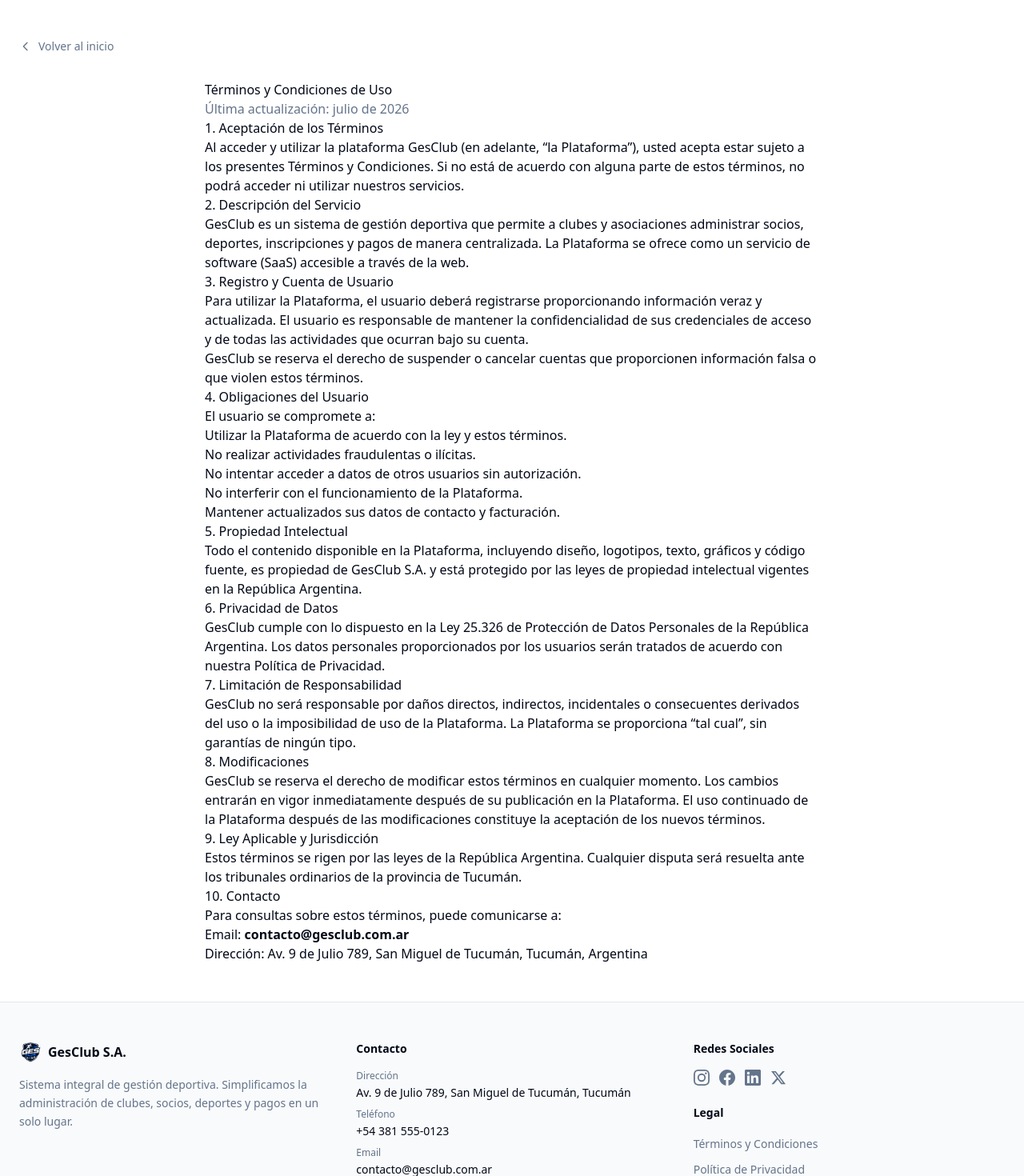
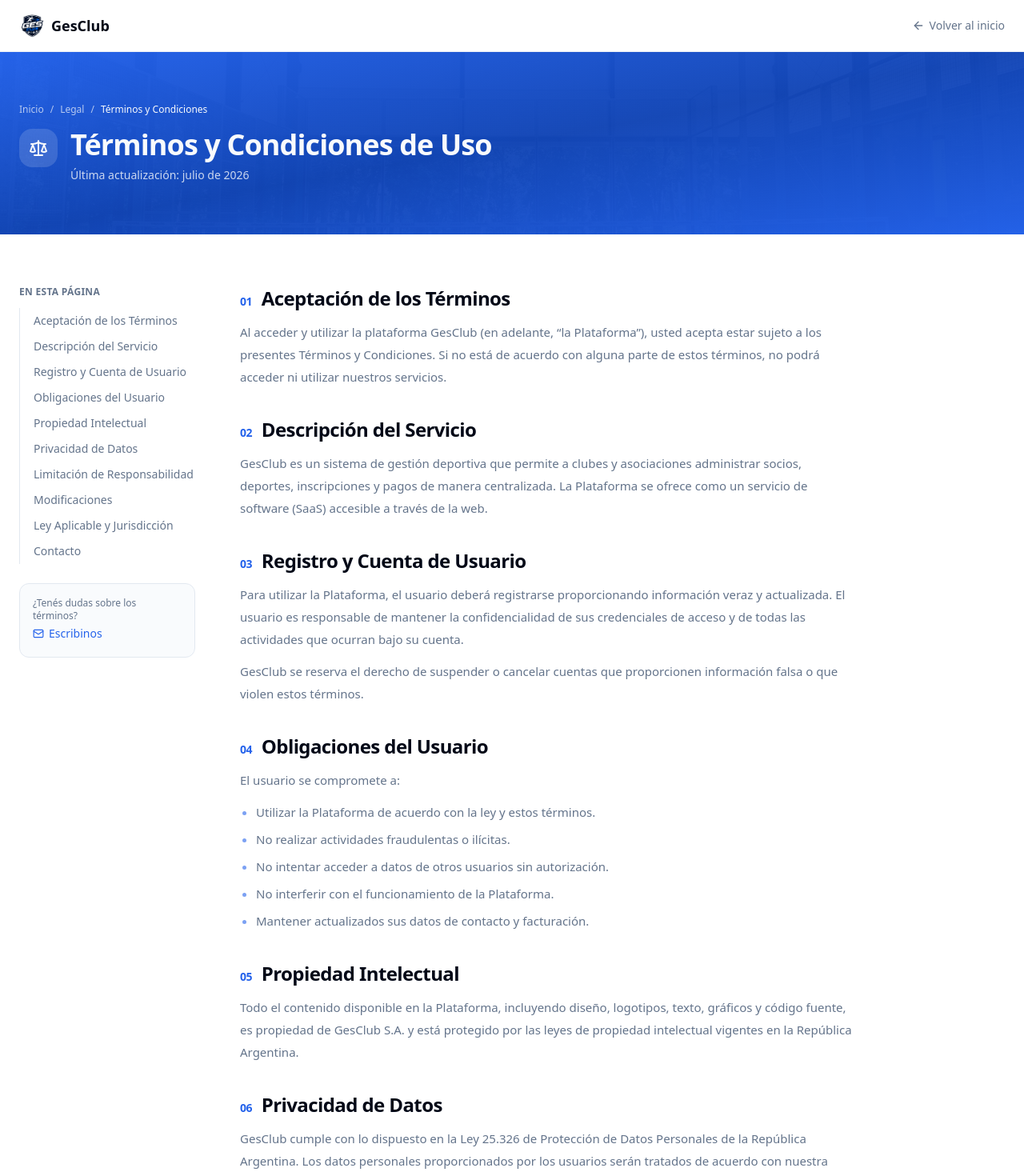
Before and after one commit to NiicoVarelaa/Gestion-Club-Deportivo, a React (Vite) app in the folder club-deportivo/client/: page /terminos in a window 1280 px wide. Shown: the top 1470 px of the page at 80% size. Built offline with nearby package versions, Linux system fonts and the light colour scheme; no server answers.

Commit message:
feat: redesign terms page with sticky header, hero and table of contents

```diff
--- a/club-deportivo/client/src/pages/public/Terminos.jsx
+++ b/club-deportivo/client/src/pages/public/Terminos.jsx
@@ -1,39 +1,151 @@
 import { Link } from 'react-router-dom'
+import { motion } from 'framer-motion'
 import Footer from '@/components/Footer'
+import { ArrowLeft, Scale, Mail, MapPin } from 'lucide-react'
+
+const sections = [
+  { id: 'aceptacion', title: 'Aceptación de los Términos' },
+  { id: 'servicio', title: 'Descripción del Servicio' },
+  { id: 'registro', title: 'Registro y Cuenta de Usuario' },
+  { id: 'obligaciones', title: 'Obligaciones del Usuario' },
+  { id: 'propiedad', title: 'Propiedad Intelectual' },
+  { id: 'privacidad', title: 'Privacidad de Datos' },
+  { id: 'responsabilidad', title: 'Limitación de Responsabilidad' },
+  { id: 'modificaciones', title: 'Modificaciones' },
+  { id: 'jurisdiccion', title: 'Ley Aplicable y Jurisdicción' },
+  { id: 'contacto', title: 'Contacto' },
+]
+
+const listClass = 'list-disc space-y-1.5 pl-5 marker:text-primary/60'
+
+function Section({ id, number, title, children }) {
+  return (
+    <section id={id} className="scroll-mt-24">
+      <h2 className="flex items-baseline gap-3 text-xl font-bold tracking-tight text-foreground sm:text-2xl">
+        <span className="text-sm font-semibold tabular-nums text-primary">
+          {String(number).padStart(2, '0')}
+        </span>
+        {title}
+      </h2>
+      <div className="mt-3 space-y-3 text-[15px] leading-7 text-muted-foreground">{children}</div>
+    </section>
+  )
+}
 
 export default function Terminos() {
   return (
-    <div className="min-h-screen bg-background">
-      <div className="container mx-auto px-6 py-12">
+    <div className="flex min-h-screen flex-col bg-background">
+      <header className="sticky top-0 z-40 border-b border-border/60 bg-background/80 backdrop-blur-xl">
+        <div className="container mx-auto flex h-16 items-center justify-between px-6">
+          <Link to="/" className="flex items-center gap-2">
+            <img src="/logo.png" alt="GesClub" className="h-8 w-auto" />
+            <span className="hidden text-lg font-bold sm:block">GesClub</span>
+          </Link>
           <Link
             to="/"
-          className="inline-flex items-center gap-2 text-sm text-muted-foreground hover:text-foreground transition-colors mb-8"
+            className="inline-flex items-center gap-1.5 text-sm text-muted-foreground transition-colors hover:text-foreground"
           >
-          <svg className="w-4 h-4" fill="none" viewBox="0 0 24 24" stroke="currentColor">
-            <path strokeLinecap="round" strokeLinejoin="round" strokeWidth={2} d="M15 19l-7-7 7-7" />
-          </svg>
+            <ArrowLeft className="h-4 w-4" />
             Volver al inicio
           </Link>
+        </div>
+      </header>
 
-        <article className="prose prose-sm dark:prose-invert max-w-3xl mx-auto">
-          <h1>Términos y Condiciones de Uso</h1>
-          <p className="text-muted-foreground">Última actualización: julio de 2026</p>
+      <section className="relative overflow-hidden bg-gradient-to-br from-sidebar to-sidebar-accent text-sidebar-foreground">
+        <div
+          className="absolute inset-0 bg-cover bg-center opacity-15"
+          style={{ backgroundImage: "url('/club.webp')" }}
+          aria-hidden="true"
+        />
+        <div
+          className="absolute inset-0 bg-gradient-to-br from-sidebar/90 via-sidebar-accent/80 to-sidebar/95"
+          aria-hidden="true"
+        />
+        <motion.div
+          initial={{ opacity: 0, y: 20 }}
+          animate={{ opacity: 1, y: 0 }}
+          transition={{ duration: 0.5 }}
+          className="relative z-10 container mx-auto px-6 py-14 sm:py-16"
+        >
+          <nav aria-label="Ruta de navegación" className="mb-4 text-xs text-sidebar-foreground/70">
+            <Link to="/" className="hover:text-sidebar-foreground">
+              Inicio
+            </Link>
+            <span className="mx-2">/</span>
+            <span>Legal</span>
+            <span className="mx-2">/</span>
+            <span className="font-medium text-sidebar-foreground">Términos y Condiciones</span>
+          </nav>
 
-          <h2>1. Aceptación de los Términos</h2>
+          <div className="flex items-start gap-4">
+            <span className="hidden h-12 w-12 shrink-0 items-center justify-center rounded-2xl bg-white/15 sm:flex">
+              <Scale className="h-6 w-6" />
+            </span>
+            <div className="space-y-2">
+              <h1 className="text-3xl font-extrabold leading-tight tracking-tight sm:text-4xl">
+                Términos y Condiciones de Uso
+              </h1>
+              <p className="text-sm text-sidebar-foreground/80">Última actualización: julio de 2026</p>
+            </div>
+          </div>
+        </motion.div>
+      </section>
+
+      <main className="flex-1">
+        <div className="container mx-auto grid gap-10 px-6 py-12 lg:grid-cols-[220px_1fr] lg:gap-14 lg:py-16">
+          <nav aria-label="Índice de contenidos" className="hidden lg:sticky lg:top-24 lg:block lg:self-start">
+            <p className="mb-3 text-xs font-semibold uppercase tracking-wide text-muted-foreground">
+              En esta página
+            </p>
+            <ol className="border-l border-border">
+              {sections.map((section) => (
+                <li key={section.id}>
+                  <a
+                    href={`#${section.id}`}
+                    className="-ml-px block border-l-2 border-transparent py-1.5 pl-4 text-sm text-muted-foreground transition-colors hover:border-primary hover:text-foreground"
+                  >
+                    {section.title}
+                  </a>
+                </li>
+              ))}
+            </ol>
+
+            <div className="mt-6 rounded-xl border bg-muted/40 p-4">
+              <p className="text-xs text-muted-foreground">¿Tenés dudas sobre los términos?</p>
+              <a
+                href="mailto:contacto@gesclub.com.ar"
+                className="mt-1 inline-flex items-center gap-1.5 text-sm font-medium text-primary hover:underline"
+              >
+                <Mail className="h-3.5 w-3.5" />
+                Escribinos
+              </a>
+            </div>
+          </nav>
+
+          <motion.article
+            initial={{ opacity: 0, y: 16 }}
+            animate={{ opacity: 1, y: 0 }}
+            transition={{ duration: 0.5, delay: 0.1 }}
+            className="max-w-3xl space-y-9"
+          >
+            <Section id="aceptacion" number={1} title="Aceptación de los Términos">
               <p>
-            Al acceder y utilizar la plataforma GesClub (en adelante, &ldquo;la Plataforma&rdquo;), usted acepta
-            estar sujeto a los presentes Términos y Condiciones. Si no está de acuerdo con alguna
-            parte de estos términos, no podrá acceder ni utilizar nuestros servicios.
+                Al acceder y utilizar la plataforma GesClub (en adelante, &ldquo;la Plataforma&rdquo;),
+                usted acepta estar sujeto a los presentes Términos y Condiciones. Si no está de
+                acuerdo con alguna parte de estos términos, no podrá acceder ni utilizar nuestros
+                servicios.
               </p>
+            </Section>
 
-          <h2>2. Descripción del Servicio</h2>
+            <Section id="servicio" number={2} title="Descripción del Servicio">
               <p>
                 GesClub es un sistema de gestión deportiva que permite a clubes y asociaciones
                 administrar socios, deportes, inscripciones y pagos de manera centralizada. La
                 Plataforma se ofrece como un servicio de software (SaaS) accesible a través de la web.
               </p>
+            </Section>
 
-          <h2>3. Registro y Cuenta de Usuario</h2>
+            <Section id="registro" number={3} title="Registro y Cuenta de Usuario">
               <p>
                 Para utilizar la Plataforma, el usuario deberá registrarse proporcionando información
                 veraz y actualizada. El usuario es responsable de mantener la confidencialidad de sus
@@ -43,62 +155,99 @@
                 GesClub se reserva el derecho de suspender o cancelar cuentas que proporcionen
                 información falsa o que violen estos términos.
               </p>
+            </Section>
 
-          <h2>4. Obligaciones del Usuario</h2>
+            <Section id="obligaciones" number={4} title="Obligaciones del Usuario">
               <p>El usuario se compromete a:</p>
-          <ul>
+              <ul className={listClass}>
                 <li>Utilizar la Plataforma de acuerdo con la ley y estos términos.</li>
                 <li>No realizar actividades fraudulentas o ilícitas.</li>
                 <li>No intentar acceder a datos de otros usuarios sin autorización.</li>
                 <li>No interferir con el funcionamiento de la Plataforma.</li>
                 <li>Mantener actualizados sus datos de contacto y facturación.</li>
               </ul>
+            </Section>
 
-          <h2>5. Propiedad Intelectual</h2>
+            <Section id="propiedad" number={5} title="Propiedad Intelectual">
               <p>
                 Todo el contenido disponible en la Plataforma, incluyendo diseño, logotipos, texto,
                 gráficos y código fuente, es propiedad de GesClub S.A. y está protegido por las leyes
                 de propiedad intelectual vigentes en la República Argentina.
               </p>
+            </Section>
 
-          <h2>6. Privacidad de Datos</h2>
+            <Section id="privacidad" number={6} title="Privacidad de Datos">
               <p>
-            GesClub cumple con lo dispuesto en la Ley 25.326 de Protección de Datos Personales
-            de la República Argentina. Los datos personales proporcionados por los usuarios serán
-            tratados de acuerdo con nuestra Política de Privacidad.
+                GesClub cumple con lo dispuesto en la Ley 25.326 de Protección de Datos Personales de
+                la República Argentina. Los datos personales proporcionados por los usuarios serán
+                tratados de acuerdo con nuestra{' '}
+                <Link to="/privacidad" className="font-medium text-primary hover:underline">
+                  Política de Privacidad
+                </Link>
+                .
               </p>
+            </Section>
 
-          <h2>7. Limitación de Responsabilidad</h2>
+            <Section id="responsabilidad" number={7} title="Limitación de Responsabilidad">
               <p>
                 GesClub no será responsable por daños directos, indirectos, incidentales o
                 consecuentes derivados del uso o la imposibilidad de uso de la Plataforma. La
                 Plataforma se proporciona &ldquo;tal cual&rdquo;, sin garantías de ningún tipo.
               </p>
+            </Section>
 
-          <h2>8. Modificaciones</h2>
+            <Section id="modificaciones" number={8} title="Modificaciones">
               <p>
-            GesClub se reserva el derecho de modificar estos términos en cualquier momento.
-            Los cambios entrarán en vigor inmediatamente después de su publicación en la
-            Plataforma. El uso continuado de la Plataforma después de las modificaciones
-            constituye la aceptación de los nuevos términos.
+                GesClub se reserva el derecho de modificar estos términos en cualquier momento. Los
+                cambios entrarán en vigor inmediatamente después de su publicación en la Plataforma.
+                El uso continuado de la Plataforma después de las modificaciones constituye la
+                aceptación de los nuevos términos.
               </p>
+            </Section>
 
-          <h2>9. Ley Aplicable y Jurisdicción</h2>
+            <Section id="jurisdiccion" number={9} title="Ley Aplicable y Jurisdicción">
               <p>
                 Estos términos se rigen por las leyes de la República Argentina. Cualquier disputa
                 será resuelta ante los tribunales ordinarios de la provincia de Tucumán.
               </p>
+            </Section>
 
-          <h2>10. Contacto</h2>
+            <Section id="contacto" number={10} title="Contacto">
               <p>
-            Para consultas sobre estos términos, puede comunicarse a:
-            <br />
-            Email: <strong>contacto@gesclub.com.ar</strong>
-            <br />
-            Dirección: Av. 9 de Julio 789, San Miguel de Tucumán, Tucumán, Argentina
+                Para consultas sobre estos términos, puede comunicarse con nosotros a través de los
+                siguientes canales:
               </p>
-        </article>
+              <div className="mt-2 grid gap-3 rounded-2xl border bg-muted/40 p-5 sm:grid-cols-2">
+                <a
+                  href="mailto:contacto@gesclub.com.ar"
+                  className="flex items-start gap-3 rounded-lg transition-colors hover:text-foreground"
+                >
+                  <span className="flex h-9 w-9 shrink-0 items-center justify-center rounded-lg bg-primary/10 text-primary">
+                    <Mail className="h-4 w-4" />
+                  </span>
+                  <span>
+                    <span className="block text-xs text-muted-foreground">Email</span>
+                    <span className="block text-sm font-medium text-foreground">
+                      contacto@gesclub.com.ar
+                    </span>
+                  </span>
+                </a>
+                <div className="flex items-start gap-3">
+                  <span className="flex h-9 w-9 shrink-0 items-center justify-center rounded-lg bg-primary/10 text-primary">
+                    <MapPin className="h-4 w-4" />
+                  </span>
+                  <span>
+                    <span className="block text-xs text-muted-foreground">Dirección</span>
+                    <span className="block text-sm font-medium text-foreground">
+                      Av. 9 de Julio 789, San Miguel de Tucumán, Tucumán, Argentina
+                    </span>
+                  </span>
                 </div>
+              </div>
+            </Section>
+          </motion.article>
+        </div>
+      </main>
 
       <Footer />
     </div>
```
Lines whose indentation alone changed are shown as unchanged.
